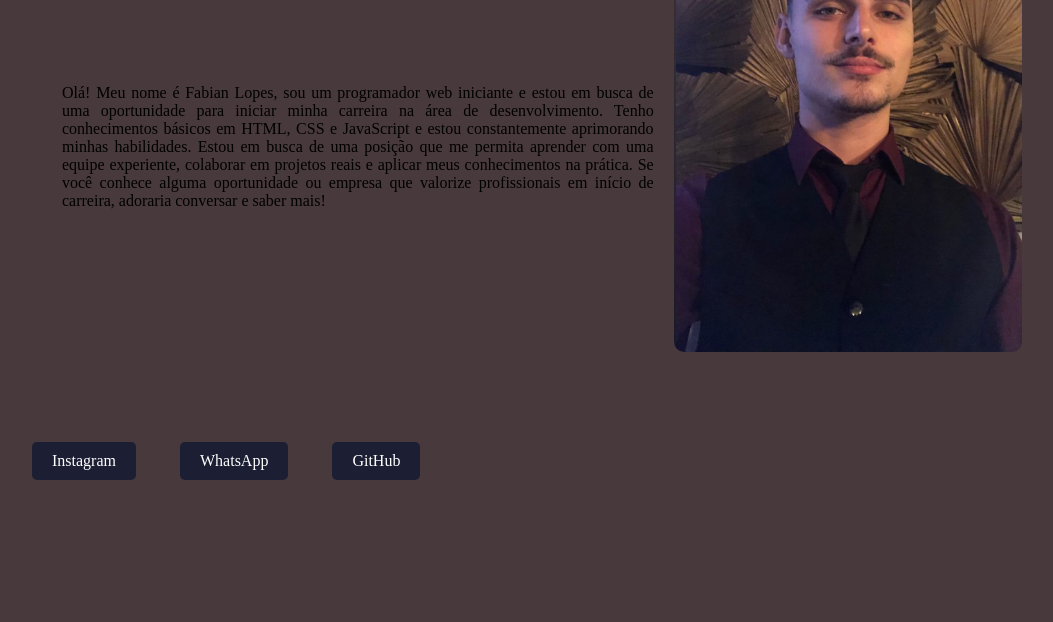
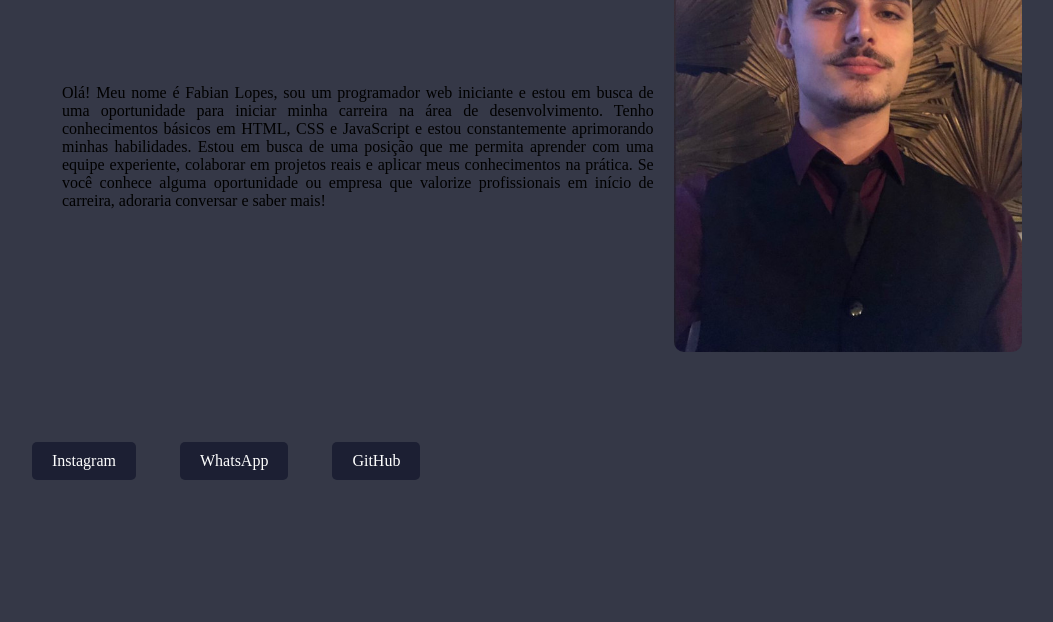
Before and after one commit to FabianLopesLucas/Fabian-Lopes-Site, a plain HTML site: page index.html in a window 1280 px wide. Shown: the part 178-800 px from the top of the page, without its empty margins (88-1141 px from the left). Drawn offline with Linux system fonts and the light colour scheme.

Commit message:
Mudança na cor de fundo

```diff
--- a/style.css
+++ b/style.css
@@ -21,7 +21,7 @@
 }
 
 body {
-    background-color: #48393C;
+    background-color: var(--cor4);
     margin: auto;
     margin-top: 50px;
     max-width: 1080px;
@@ -140,4 +140,7 @@ img {
         margin: 10px 0;
         height: auto; /* Altura ajusta automaticamente */
     }
+
+
+
 }
```
